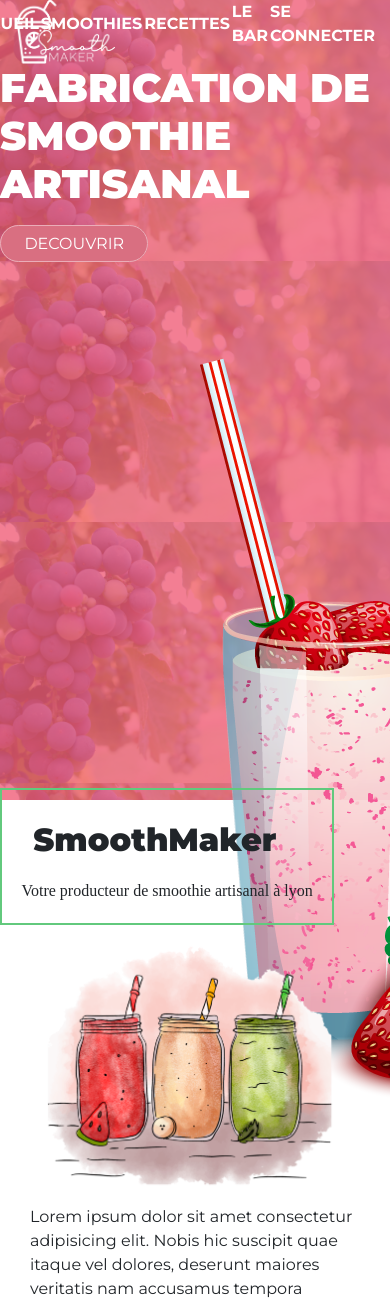
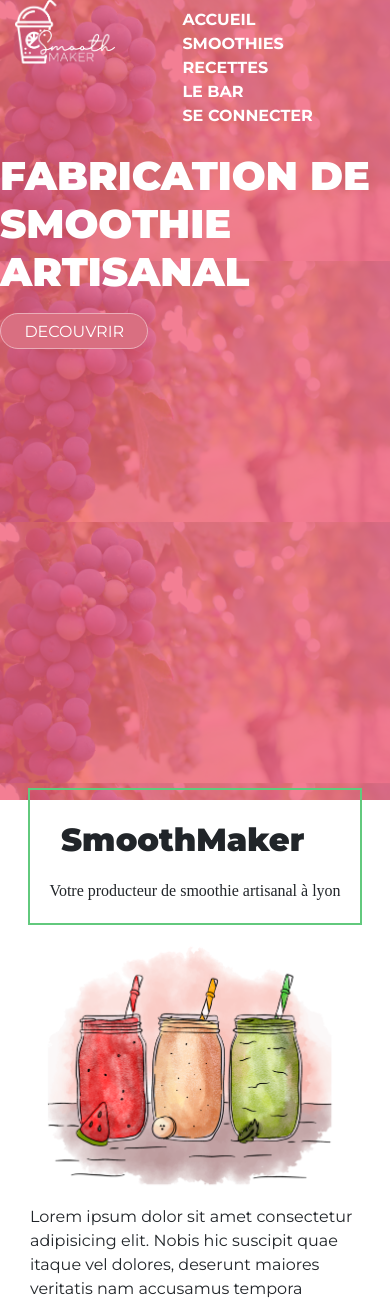
Before and after one commit to Vincent-Contamine/SmoothieMaker, a PHP site: page / in a window 390 px wide; the page is wider, and only the part inside the window is pictured. Shown: the top 1300 px of that part. Run offline with PHP 8.4, Linux system fonts and the light colour scheme; data comes from the database, SQL or seed files in the repository; some libraries are stand-ins or nearby versions; some web fonts are replaced.

Commit message:
css index

```diff
--- a/css/main.css
+++ b/css/main.css
@@ -248,7 +248,7 @@ body {
 }
 @media screen and (max-width: 1025px)
 {
-	.flexnav {
+	.flexnav, .flexnavI {
 		align-items: start;
 		flex-direction: column;
 	}
@@ -290,3 +290,30 @@ body {
 		font-size: 1.5rem;
 	}
 }
+
+/* Media index */
+
+
+@media screen and (max-width: 800px) and (min-width: 768px)
+{
+	.imgD {
+		display: none;
+	}
+	.flexcentre {
+		justify-content: center;
+	}
+
+}
+@media screen and (max-width: 767px)
+{
+	.imgD {
+		display: none;
+	}
+	.flexcentre {
+		justify-content: center;
+	}
+	.rue, .trouver {
+		margin: 0 !important;
+	}
+
+}
--- a/index.phtml
+++ b/index.phtml
@@ -28,9 +28,9 @@
         </div>
         <?php $userSession = new UserSession(); ?>
         <?php if($userSession->isAuthenticated() == true): ?>
-            <ul class="flexnavI col-6">
+            <ul class="flexnavI navbar2 col-6">
         <?php else : ?>
-            <ul class="flexnavI col-4">
+            <ul class="flexnavI navbar col-4">
         <?php endif; ?>
             <li><a href="index.php">ACCUEIL</a></li>
             <li><a href="listesmoothies.php">SMOOTHIES</a> </li>
@@ -57,7 +57,7 @@
     </div>
     </header>
     <div class="container">
-        <div class="row">
+        <div class="row flexcentre">
             <div classe="col-md-3" id="smoothie">
             <h2>SmoothMaker</h2>
             <p>Votre producteur de smoothie artisanal à lyon</p>
```
